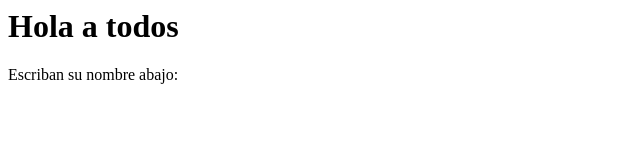
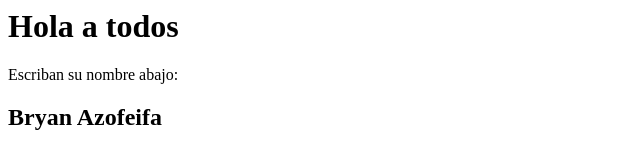
Before and after one commit to bryancr89/code-mentor, a website: page public/index.html in a window 1280 px wide. Shown: the whole page, without its empty margins (0-640 px from the left). Drawn offline with Linux system fonts and the light colour scheme.

Commit message:
Update index.html

```diff
--- a/public/index.html
+++ b/public/index.html
@@ -1,3 +1,5 @@
 <h1>Hola a todos</h1>
 
 <p>Escriban su nombre abajo:</p>
+
+<h2>Bryan Azofeifa</h2>
```
